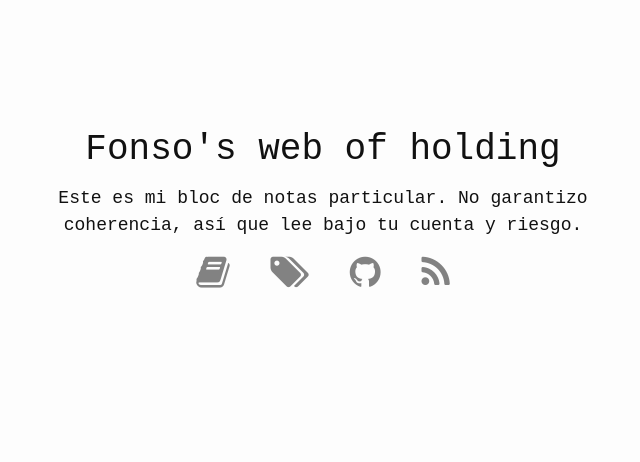
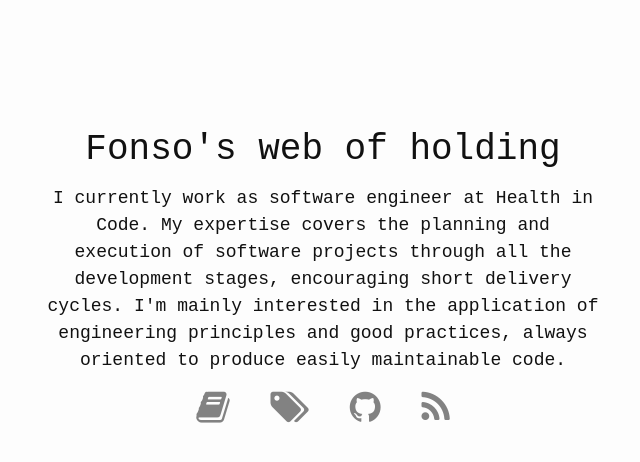
Before and after one commit to megalomono/megalomono.github.io, a Jekyll site: the page built from index.html, in a window 1280 px wide. Shown: the top 462 px of the page, without its empty margins (317-957 px from the left). Built offline with Jekyll 4.4.1, drawn with Linux system fonts in a browser that asks for light colours.

Commit message:
Update _config.yml
Change in site description

```diff
--- a/_config.yml
+++ b/_config.yml
@@ -2,8 +2,11 @@
 title: Fonso's web of holding
 email: fonsopp@gmail.com
 description: > # this means to ignore newlines until "baseurl:"
-  Este es mi bloc de notas particular. No garantizo
-  coherencia, así que lee bajo tu cuenta y riesgo.
+  I currently work as software engineer at Health in Code.
+  My expertise covers the planning and execution of software projects
+  through all the development stages, encouraging short delivery cycles.
+  I'm mainly interested in the application of engineering principles
+  and good practices, always oriented to produce easily maintainable code.
 baseurl: "" # the subpath of your site, e.g. /blog/
 url: "http://megalomono.github.io" # the base hostname & protocol for your site
 github_username:  megalomono
```
